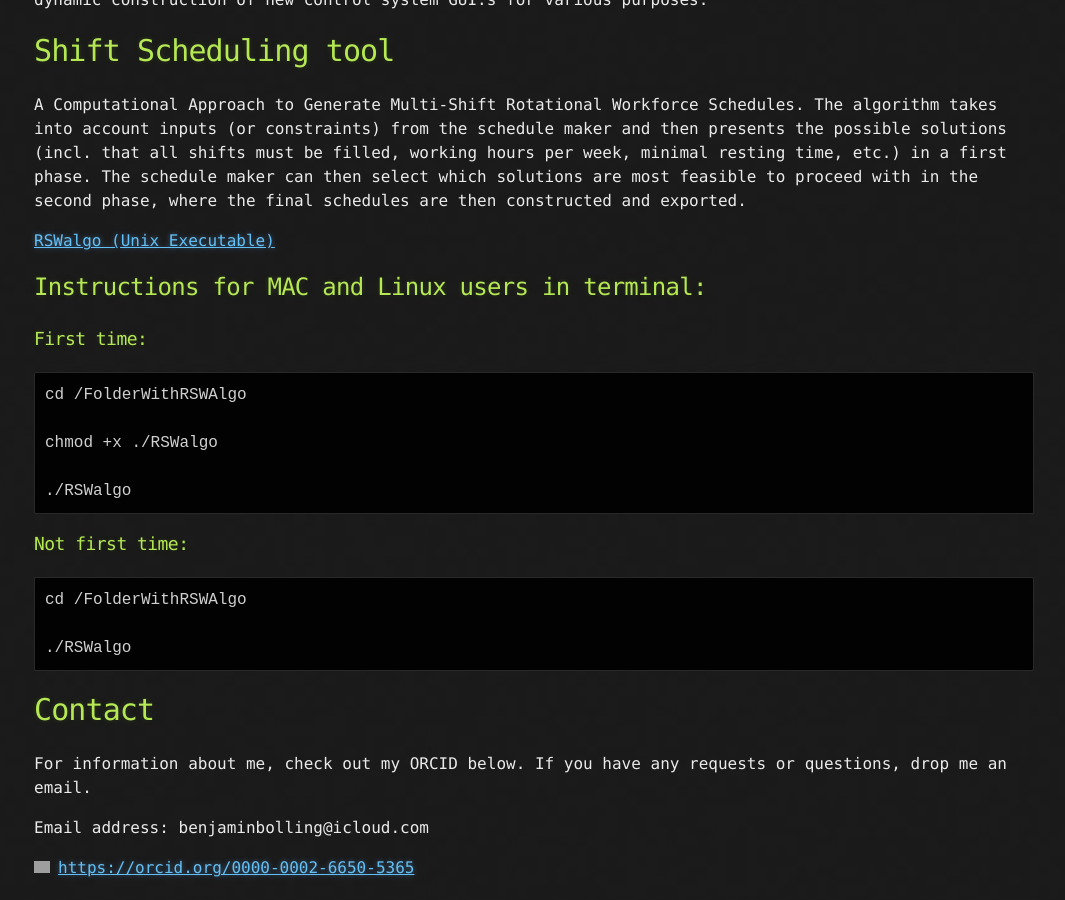
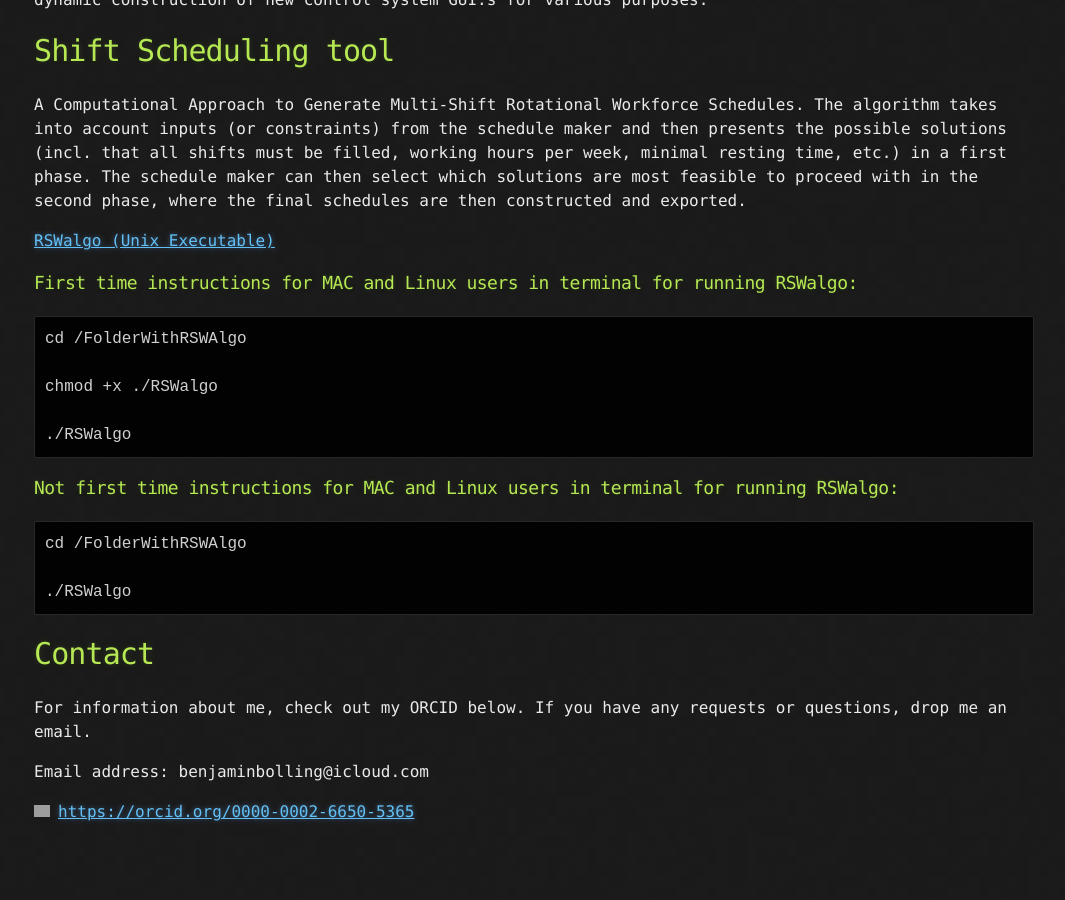
Before and after one commit to benjaminbolling/benjaminbolling.github.io, a Jekyll site: the page built from index.md, in a window 1280 px wide and 900 px high, scrolled down 699 px. Shown: the whole window, without its empty margins (106-1171 px from the left). Built offline with Jekyll 4.4.1, drawn with Linux system fonts in a browser that asks for light colours; our own code applies the rules of GitHub Pages for plain Markdown files; after the commit the page ends 1543 px from its top, so only the background shows below that; grey boxes are pictures that could not be loaded.

Commit message:
Now with working instructions (it seems)

````diff
--- a/index.md
+++ b/index.md
@@ -21,9 +21,7 @@ A Computational Approach to Generate Multi-Shift Rotational Workforce Schedules.
 
 [RSWalgo (Unix Executable)](https://github.com/benjaminbolling/benjaminbolling.github.io/raw/master/downloads/RSWalgo)
 
-## Instructions for MAC and Linux users in terminal:
-
-### First time:
+### First time instructions for MAC and Linux users in terminal for running RSWalgo:
 ```
 cd /FolderWithRSWAlgo
 
@@ -32,7 +30,7 @@ chmod +x ./RSWalgo
 ./RSWalgo
 ```
 
-### Not first time:
+### Not first time instructions for MAC and Linux users in terminal for running RSWalgo:
 ```
 cd /FolderWithRSWAlgo
 
````
